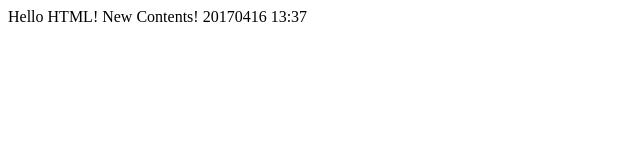
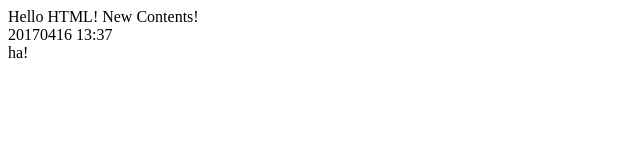
Before and after one commit to jjwho/D3_HW1, a plain HTML site: page index.html in a window 1280 px wide. Shown: the whole page, without its empty margins (0-640 px from the left). Drawn offline with Linux system fonts and the light colour scheme.

Commit message:
Update index.html

```diff
--- a/index.html
+++ b/index.html
@@ -6,7 +6,9 @@
 </head>
 <body>
 Hello HTML!
-New Contents! 20170416 13:37
+New Contents! <br>
+    20170416 13:37<br>
+    ha!
 
 
 </body>
```
